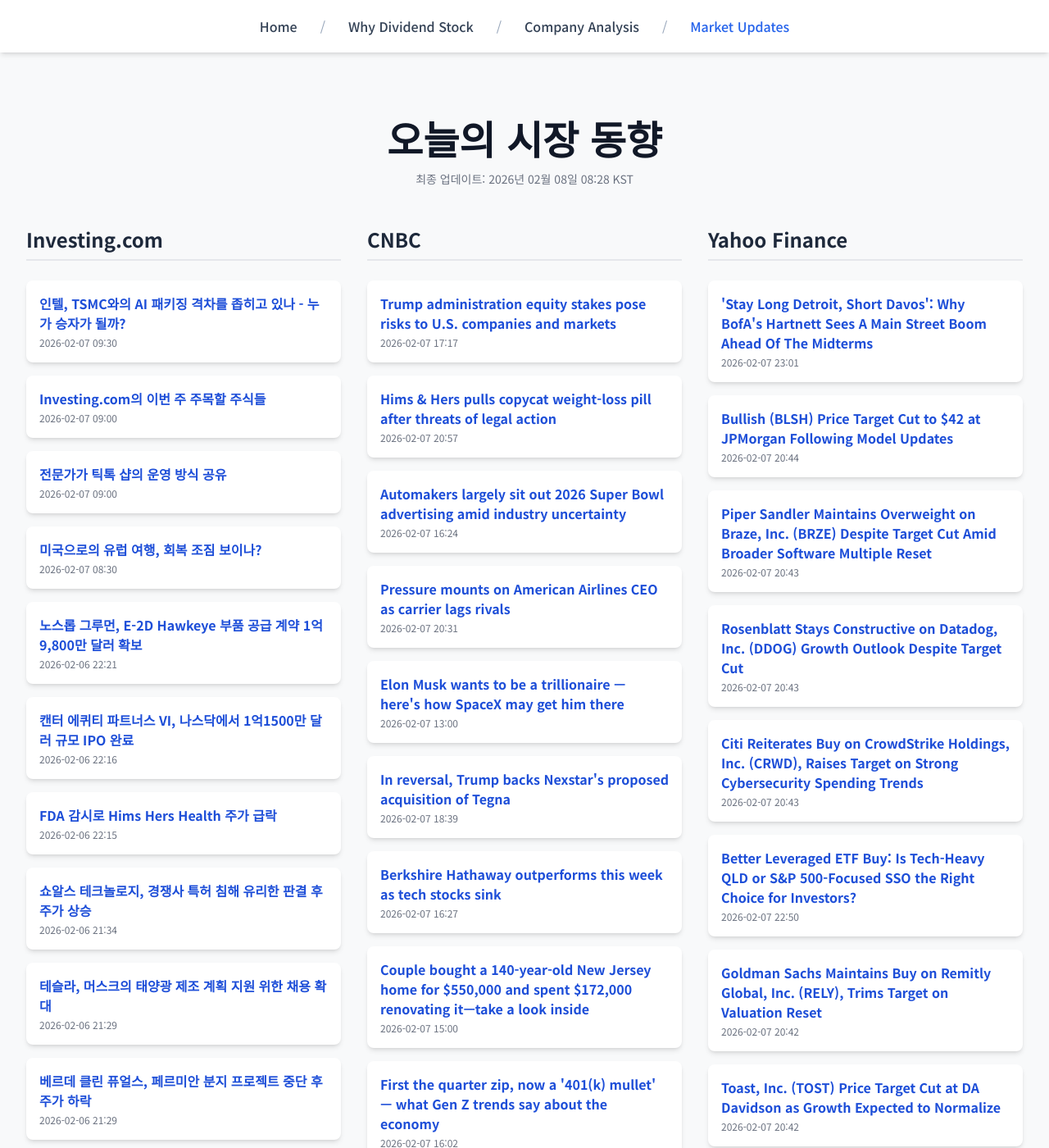
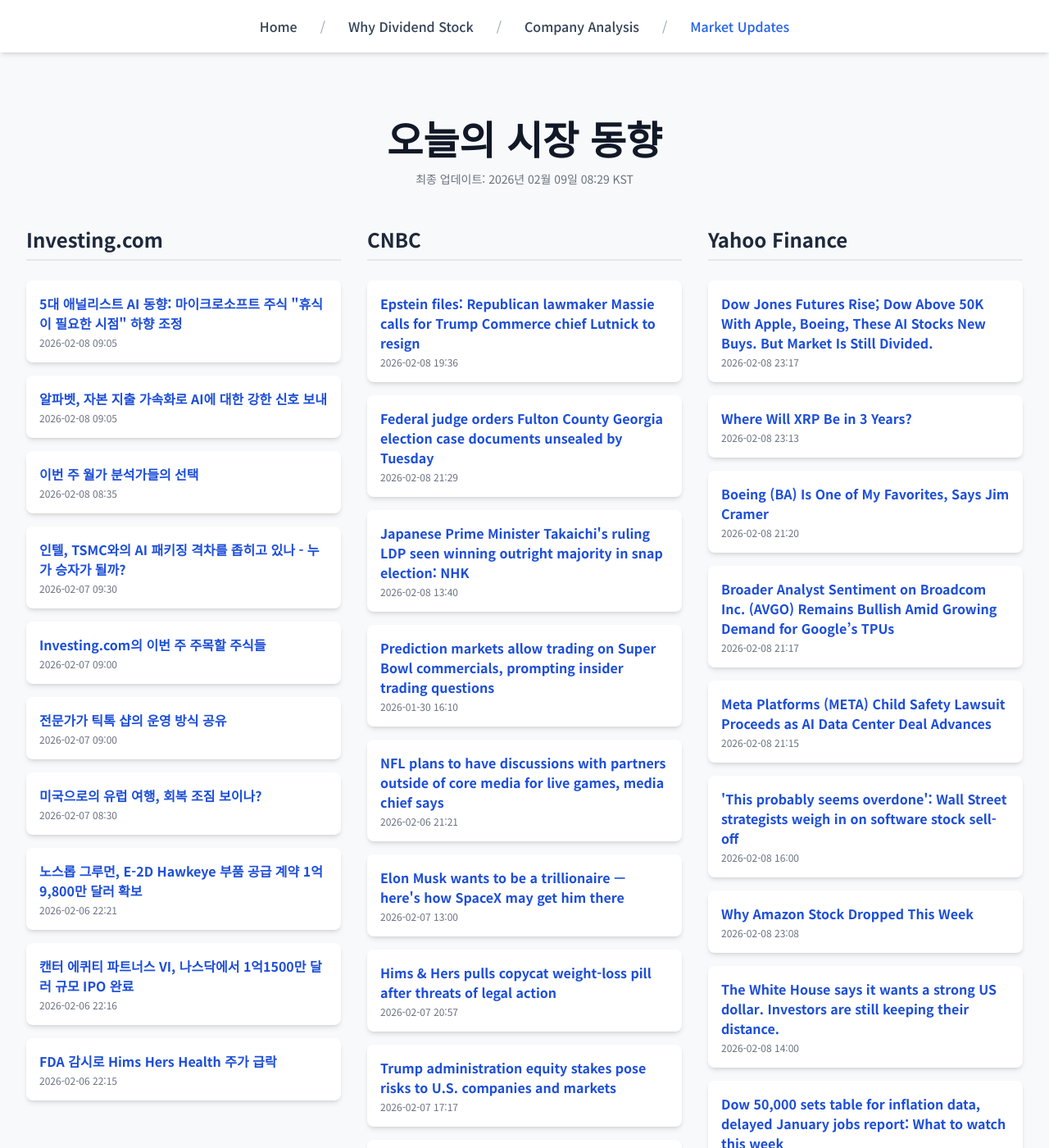
Before and after one commit to Kay-Hwang/my-company-analysis, a Jekyll site: the page built from market-updates.html, in a window 1280 px wide and 1400 px high. Shown: the whole window at 82% size. Built offline with Jekyll 4.4.1, drawn with Linux system fonts in a browser that asks for light colours; nearby versions of some CDN libraries; a script that is not in the unit is left out; some of the changed text lies outside the part shown.

Commit message:
Update daily data

```diff
--- a/_data/latest_data.json
+++ b/_data/latest_data.json
@@ -1,7 +1,25 @@
 {
-  "lastUpdated": "2026년 02월 08일 08:28 KST",
+  "lastUpdated": "2026년 02월 09일 08:29 KST",
   "news": {
     "investing": [
+      {
+        "title": "5대 애널리스트 AI 동향: 마이크로소프트 주식 \"휴식이 필요한 시점\" 하향 조정",
+        "link": "https://kr.investing.com/news/stock-market-news/article-1817444",
+        "pubDate": "2026-02-08 09:05:03",
+        "summary": "5대 애널리스트 AI 동향: 마이크로소프트 주식 \"휴식이 필요한 시점\" 하향 조정"
+      },
+      {
+        "title": "알파벳, 자본 지출 가속화로 AI에 대한 강한 신호 보내",
+        "link": "https://kr.investing.com/news/stock-market-news/article-1817443",
+        "pubDate": "2026-02-08 09:05:02",
+        "summary": "알파벳, 자본 지출 가속화로 AI에 대한 강한 신호 보내"
+      },
+      {
+        "title": "이번 주 월가 분석가들의 선택",
+        "link": "https://kr.investing.com/news/stock-market-news/article-1817438",
+        "pubDate": "2026-02-08 08:35:16",
+        "summary": "이번 주 월가 분석가들의 선택"
+      },
       {
         "title": "인텔, TSMC와의 AI 패키징 격차를 좁히고 있나 - 누가 승자가 될까?",
         "link": "https://kr.investing.com/news/stock-market-news/article-1817397",
@@ -43,32 +61,44 @@
         "link": "https://kr.investing.com/news/stock-market-news/article-1817223",
         "pubDate": "2026-02-06 22:15:33",
         "summary": "FDA 감시로 Hims Hers Health 주가 급락"
-      },
-      {
-        "title": "쇼알스 테크놀로지, 경쟁사 특허 침해 유리한 판결 후 주가 상승",
-        "link": "https://kr.investing.com/news/stock-market-news/article-93CH-1817191",
-        "pubDate": "2026-02-06 21:34:00",
-        "summary": "쇼알스 테크놀로지, 경쟁사 특허 침해 유리한 판결 후 주가 상승"
-      },
-      {
-        "title": "테슬라, 머스크의 태양광 제조 계획 지원 위한 채용 확대",
-        "link": "https://kr.investing.com/news/stock-market-news/article-1817181",
-        "pubDate": "2026-02-06 21:29:58",
-        "summary": "테슬라, 머스크의 태양광 제조 계획 지원 위한 채용 확대"
-      },
-      {
-        "title": "베르데 클린 퓨얼스, 페르미안 분지 프로젝트 중단 후 주가 하락",
-        "link": "https://kr.investing.com/news/stock-market-news/article-93CH-1817176",
-        "pubDate": "2026-02-06 21:29:37",
-        "summary": "베르데 클린 퓨얼스, 페르미안 분지 프로젝트 중단 후 주가 하락"
       }
     ],
     "cnbc": [
       {
-        "title": "Trump administration equity stakes pose risks to U.S. companies and markets",
-        "link": "https://www.cnbc.com/2026/02/07/trump-equity-stakes-pose-these-risks-to-us-companies-and-markets.html",
-        "pubDate": "Sat, 07 Feb 2026 17:17:15 GMT",
-        "summary": "The Trump administration's growing portfolio of direct investments is unprecedented outside an economic crisis or wartime."
+        "title": "Epstein files: Republican lawmaker Massie calls for Trump Commerce chief Lutnick to resign",
+        "link": "https://www.cnbc.com/2026/02/08/epstein-files-trump-lutnick-massie.html",
+        "pubDate": "Sun, 08 Feb 2026 19:36:00 GMT",
+        "summary": "Commerce Secretary Howard Lutnick previously said on a podcast that he had cut ties with the notorious sex offender since an initial 2005 encounter."
+      },
+      {
+        "title": "Federal judge orders Fulton County Georgia election case documents unsealed by Tuesday",
+        "link": "https://www.cnbc.com/2026/02/08/georgia-trump-election-case-judge-federal-unsealed.html",
+        "pubDate": "Sun, 08 Feb 2026 21:29:31 GMT",
+        "summary": "The FBI last month raided an election facility central to President Donald Trump's debunked claims of fraud in the 2020 election."
+      },
+      {
+        "title": "Japanese Prime Minister Takaichi's ruling LDP seen winning outright majority in snap election: NHK",
+        "link": "https://www.cnbc.com/2026/02/08/japans-ruling-ldp-seen-winning-outright-majority-in-snap-poll-nhk.html",
+        "pubDate": "Sun, 08 Feb 2026 13:40:13 GMT",
+        "summary": "PM Takaichi's Liberal Democratic Party is likely to win between 274-328 seats in the Lower House, higher than the 233 seats needed for a majority, NHK says."
+      },
+      {
+        "title": "Prediction markets allow trading on Super Bowl commercials, prompting insider trading questions",
+        "link": "https://www.cnbc.com/2026/01/30/super-bowl-ad-prediction-market-contracts.html",
+        "pubDate": "Fri, 30 Jan 2026 16:10:13 GMT",
+        "summary": "Prediction markets Kalshi and Polymarket are offering trades on which companies will air Super Bowl ads, prompting concerns about potential insider trading."
+      },
+      {
+        "title": "NFL plans to have discussions with partners outside of core media for live games, media chief says",
+        "link": "https://www.cnbc.com/2026/02/06/nfl-to-discuss-live-game-rights-with-new-media-partners.html",
+        "pubDate": "Fri, 06 Feb 2026 21:21:57 GMT",
+        "summary": "NFL plans to look outside traditional media for potential partners for live games, NFL Media chief Hans Schroeder said."
+      },
+      {
+        "title": "Elon Musk wants to be a trillionaire — here's how SpaceX may get him there",
+        "link": "https://www.cnbc.com/2026/02/07/elon-musk-wants-to-be-a-trillionaire-how-spacex-xai-tesla-can-get-him-there.html",
+        "pubDate": "Sat, 07 Feb 2026 13:00:02 GMT",
+        "summary": "Elon Musk's net worth soared past $800 billion this week after he merged SpaceX with xAI in a deal that valued the combined entity at $1.25 trillion."
       },
       {
         "title": "Hims & Hers pulls copycat weight-loss pill after threats of legal action",
@@ -77,114 +107,84 @@
         "summary": "Hims & Hers on Saturday announced it would stop offering its copycat of the weight-loss pill Wegovy after threats of legal action."
       },
       {
-        "title": "Automakers largely sit out 2026 Super Bowl advertising amid industry uncertainty",
-        "link": "https://www.cnbc.com/2026/02/07/super-bowl-ads-gm-toyota-volkswagen.html",
-        "pubDate": "Sat, 07 Feb 2026 16:24:06 GMT",
-        "summary": "Automakers are largely sitting on the advertising sidelines during this year's Super Bowl amid broader uncertainty in the U.S. automotive industry."
+        "title": "Trump administration equity stakes pose risks to U.S. companies and markets",
+        "link": "https://www.cnbc.com/2026/02/07/trump-equity-stakes-pose-these-risks-to-us-companies-and-markets.html",
+        "pubDate": "Sat, 07 Feb 2026 17:17:15 GMT",
+        "summary": "The Trump administration's growing portfolio of direct investments is unprecedented outside an economic crisis or wartime."
       },
       {
-        "title": "Pressure mounts on American Airlines CEO as carrier lags rivals",
-        "link": "https://www.cnbc.com/2026/02/07/american-airlines-ceo-robert-isom.html",
-        "pubDate": "Sat, 07 Feb 2026 20:31:11 GMT",
-        "summary": "American Airlines made $111 million last year, while rivals Delta Air Lines and United Airlines, brought in $5 billion and $3.3 billion, respectively."
+        "title": "Top Wall Street analysts like these stocks for long-term growth potential",
+        "link": "https://www.cnbc.com/2026/02/08/wall-street-analysts-like-these-stocks-for-long-term-growth-potential.html",
+        "pubDate": "Sun, 08 Feb 2026 11:36:57 GMT",
+        "summary": "In recent earnings, some companies proved their ability to capitalize on solid growth opportunities offered by the ongoing AI boom through strong execution."
       },
       {
-        "title": "Elon Musk wants to be a trillionaire — here's how SpaceX may get him there",
-        "link": "https://www.cnbc.com/2026/02/07/elon-musk-wants-to-be-a-trillionaire-how-spacex-xai-tesla-can-get-him-there.html",
-        "pubDate": "Sat, 07 Feb 2026 13:00:02 GMT",
-        "summary": "Elon Musk's net worth soared past $800 billion this week after he merged SpaceX with xAI in a deal that valued the combined entity at $1.25 trillion."
-      },
-      {
-        "title": "In reversal, Trump backs Nexstar's proposed acquisition of Tegna",
-        "link": "https://www.cnbc.com/2026/02/07/trump-nexstar-tegna.html",
-        "pubDate": "Sat, 07 Feb 2026 18:39:43 GMT",
-        "summary": "President Donald Trump on Saturday expressed support for Nexstar's bid for Tegna, which would significantly expand the network's reach."
-      },
-      {
-        "title": "Berkshire Hathaway outperforms this week as tech stocks sink",
-        "link": "https://www.cnbc.com/2026/02/07/berkshire-hathaway-outperforms-this-week-as-tech-stocks-sink.html",
-        "pubDate": "Sat, 07 Feb 2026 16:27:32 GMT",
-        "summary": "Berkshire Hathaway's stock outperformed the benchmark S&amp;P 500 stock index this week as investors sought safety from tech selling."
-      },
-      {
-        "title": "Couple bought a 140-year-old New Jersey home for $550,000 and spent $172,000 renovating it—take a look inside",
-        "link": "https://www.cnbc.com/2026/02/07/century-old-house-new-jersey.html",
-        "pubDate": "Sat, 07 Feb 2026 15:00:01 GMT",
-        "summary": "Amanda and Vincent DeRise lived in New York City for years before they decided to buy a house from the 1800s in Atlantic Highlands, New Jersey."
-      },
-      {
-        "title": "First the quarter zip, now a '401(k) mullet' — what Gen Z trends say about the economy",
-        "link": "https://www.cnbc.com/2026/02/07/401k-mullet-quarter-zip-economy.html",
-        "pubDate": "Sat, 07 Feb 2026 16:02:25 GMT",
-        "summary": "Through changing hairstyles and attire, Generation Z is trying to portray a more professional look amid today's softening labor market."
-      },
-      {
-        "title": "Nearly a thousand Google workers sign letter urging company to divest from ICE, CBP",
-        "link": "https://www.cnbc.com/2026/02/07/nearly-a-thousand-google-workers-sign-letter-urging-company-to-divest-from-ice-cbp.html",
-        "pubDate": "Sat, 07 Feb 2026 21:45:17 GMT",
-        "summary": "Hundreds of Google workers signed an open letter urging the company to cut its ties with ICE and CBP after rising violence."
+        "title": "Trump’s 'big beautiful bill' may spur significant changes to higher education in 2026 and the rise of 'un-college,' experts say",
+        "link": "https://www.cnbc.com/2026/02/08/trump-big-beautiful-bill-college-education.html",
+        "pubDate": "Sun, 08 Feb 2026 14:30:01 GMT",
+        "summary": "The trend toward a two-year degree or even shorter-term credential — also dubbed \"un-college\" — will gain steam in 2026, experts say."
       }
     ],
     "yahoo": [
       {
-        "title": "'Stay Long Detroit, Short Davos': Why BofA's Hartnett Sees A Main Street Boom Ahead Of The Midterms",
-        "link": "https://finance.yahoo.com/news/stay-long-detroit-short-davos-230108607.html",
-        "pubDate": "2026-02-07T23:01:08Z",
-        "summary": "'Stay Long Detroit, Short Davos': Why BofA's Hartnett Sees A Main Street Boom Ahead Of The Midterms"
+        "title": "Dow Jones Futures Rise; Dow Above 50K With Apple, Boeing, These AI Stocks New Buys. But Market Is Still Divided.",
+        "link": "https://www.investors.com/market-trend/stock-market-today/dow-jones-50000-apple-boeing-jpmorgan-ai-stocks/?src=A00220&yptr=yahoo",
+        "pubDate": "2026-02-08T23:17:32Z",
+        "summary": "Dow Jones Futures Rise; Dow Above 50K With Apple, Boeing, These AI Stocks New Buys. But Market Is Still Divided."
       },
       {
-        "title": "Bullish (BLSH) Price Target Cut to $42 at JPMorgan Following Model Updates",
-        "link": "https://finance.yahoo.com/news/bullish-blsh-price-target-cut-204413644.html",
-        "pubDate": "2026-02-07T20:44:13Z",
-        "summary": "Bullish (BLSH) Price Target Cut to $42 at JPMorgan Following Model Updates"
+        "title": "Where Will XRP Be in 3 Years?",
+        "link": "https://finance.yahoo.com/news/where-xrp-3-years-231300661.html",
+        "pubDate": "2026-02-08T23:13:00Z",
+        "summary": "Where Will XRP Be in 3 Years?"
       },
       {
-        "title": "Piper Sandler Maintains Overweight on Braze, Inc. (BRZE) Despite Target Cut Amid Broader Software Multiple Reset",
-        "link": "https://finance.yahoo.com/news/piper-sandler-maintains-overweight-braze-204354356.html",
-        "pubDate": "2026-02-07T20:43:54Z",
-        "summary": "Piper Sandler Maintains Overweight on Braze, Inc. (BRZE) Despite Target Cut Amid Broader Software Multiple Reset"
+        "title": "Boeing (BA) Is One of My Favorites, Says Jim Cramer",
+        "link": "https://finance.yahoo.com/news/boeing-ba-one-favorites-says-212039840.html",
+        "pubDate": "2026-02-08T21:20:39Z",
+        "summary": "Boeing (BA) Is One of My Favorites, Says Jim Cramer"
       },
       {
-        "title": "Rosenblatt Stays Constructive on Datadog, Inc. (DDOG) Growth Outlook Despite Target Cut",
-        "link": "https://finance.yahoo.com/news/rosenblatt-stays-constructive-datadog-inc-204329329.html",
-        "pubDate": "2026-02-07T20:43:29Z",
-        "summary": "Rosenblatt Stays Constructive on Datadog, Inc. (DDOG) Growth Outlook Despite Target Cut"
+        "title": "Broader Analyst Sentiment on Broadcom Inc. (AVGO) Remains Bullish Amid Growing Demand for Google’s TPUs",
+        "link": "https://finance.yahoo.com/news/broader-analyst-sentiment-broadcom-inc-211749563.html",
+        "pubDate": "2026-02-08T21:17:49Z",
+        "summary": "Broader Analyst Sentiment on Broadcom Inc. (AVGO) Remains Bullish Amid Growing Demand for Google’s TPUs"
       },
       {
-        "title": "Citi Reiterates Buy on CrowdStrike Holdings, Inc. (CRWD), Raises Target on Strong Cybersecurity Spending Trends",
-        "link": "https://finance.yahoo.com/news/citi-reiterates-buy-crowdstrike-holdings-204308521.html",
-        "pubDate": "2026-02-07T20:43:08Z",
-        "summary": "Citi Reiterates Buy on CrowdStrike Holdings, Inc. (CRWD), Raises Target on Strong Cybersecurity Spending Trends"
+        "title": "Meta Platforms (META) Child Safety Lawsuit Proceeds as AI Data Center Deal Advances",
+        "link": "https://finance.yahoo.com/news/meta-platforms-meta-child-safety-211551491.html",
+        "pubDate": "2026-02-08T21:15:51Z",
+        "summary": "Meta Platforms (META) Child Safety Lawsuit Proceeds as AI Data Center Deal Advances"
       },
       {
-        "title": "Better Leveraged ETF Buy: Is Tech-Heavy QLD or S&P 500-Focused SSO the Right Choice for Investors?",
-        "link": "https://finance.yahoo.com/news/better-leveraged-etf-buy-tech-225003885.html",
-        "pubDate": "2026-02-07T22:50:03Z",
-        "summary": "Better Leveraged ETF Buy: Is Tech-Heavy QLD or S&P 500-Focused SSO the Right Choice for Investors?"
+        "title": "'This probably seems overdone': Wall Street strategists weigh in on software stock sell-off",
+        "link": "https://finance.yahoo.com/news/this-probably-seems-overdone-wall-street-strategists-weigh-in-on-software-stock-sell-off-160003877.html",
+        "pubDate": "2026-02-08T16:00:03Z",
+        "summary": "'This probably seems overdone': Wall Street strategists weigh in on software stock sell-off"
       },
       {
-        "title": "Goldman Sachs Maintains Buy on Remitly Global, Inc. (RELY), Trims Target on Valuation Reset",
-        "link": "https://finance.yahoo.com/news/goldman-sachs-maintains-buy-remitly-204240838.html",
-        "pubDate": "2026-02-07T20:42:40Z",
-        "summary": "Goldman Sachs Maintains Buy on Remitly Global, Inc. (RELY), Trims Target on Valuation Reset"
+        "title": "Why Amazon Stock Dropped This Week",
+        "link": "https://finance.yahoo.com/news/why-amazon-stock-dropped-week-230830419.html",
+        "pubDate": "2026-02-08T23:08:30Z",
+        "summary": "Why Amazon Stock Dropped This Week"
       },
       {
-        "title": "Toast, Inc. (TOST) Price Target Cut at DA Davidson as Growth Expected to Normalize",
-        "link": "https://finance.yahoo.com/news/toast-inc-tost-price-target-204212630.html",
-        "pubDate": "2026-02-07T20:42:12Z",
-        "summary": "Toast, Inc. (TOST) Price Target Cut at DA Davidson as Growth Expected to Normalize"
+        "title": "The White House says it wants a strong US dollar. Investors are still keeping their distance.",
+        "link": "https://finance.yahoo.com/news/the-white-house-says-it-wants-a-strong-us-dollar-investors-are-still-keeping-their-distance-140014369.html",
+        "pubDate": "2026-02-08T14:00:14Z",
+        "summary": "The White House says it wants a strong US dollar. Investors are still keeping their distance."
       },
       {
-        "title": "Samsara Inc. (IOT) Shows Durable Demand as Physical Operations Continue to Digitize",
-        "link": "https://finance.yahoo.com/news/samsara-inc-iot-shows-durable-204134235.html",
-        "pubDate": "2026-02-07T20:41:34Z",
-        "summary": "Samsara Inc. (IOT) Shows Durable Demand as Physical Operations Continue to Digitize"
+        "title": "Dow 50,000 sets table for inflation data, delayed January jobs report: What to watch this week",
+        "link": "https://finance.yahoo.com/news/dow-50000-sets-table-for-inflation-data-delayed-january-jobs-report-what-to-watch-this-week-123826626.html",
+        "pubDate": "2026-02-08T12:38:26Z",
+        "summary": "Dow 50,000 sets table for inflation data, delayed January jobs report: What to watch this week"
       },
       {
-        "title": "BofA Maintains Bullish View on Snowflake Inc. (SNOW) Despite Valuation Reset",
-        "link": "https://finance.yahoo.com/news/bofa-maintains-bullish-view-snowflake-204101357.html",
-        "pubDate": "2026-02-07T20:41:01Z",
-        "summary": "BofA Maintains Bullish View on Snowflake Inc. (SNOW) Despite Valuation Reset"
+        "title": "Who's winning and losing in the AI revolution",
+        "link": "https://finance.yahoo.com/news/whos-winning-and-losing-in-the-ai-revolution-194807125.html",
+        "pubDate": "2026-02-08T19:48:07Z",
+        "summary": "Who's winning and losing in the AI revolution"
       }
     ]
   }
```
